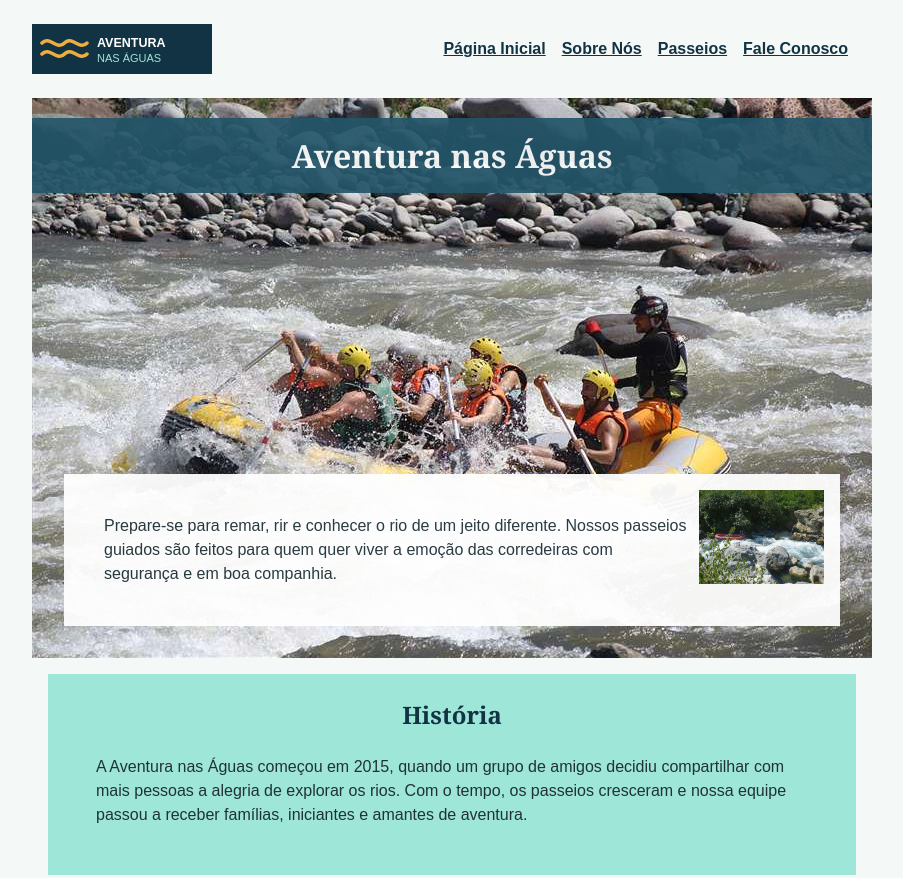
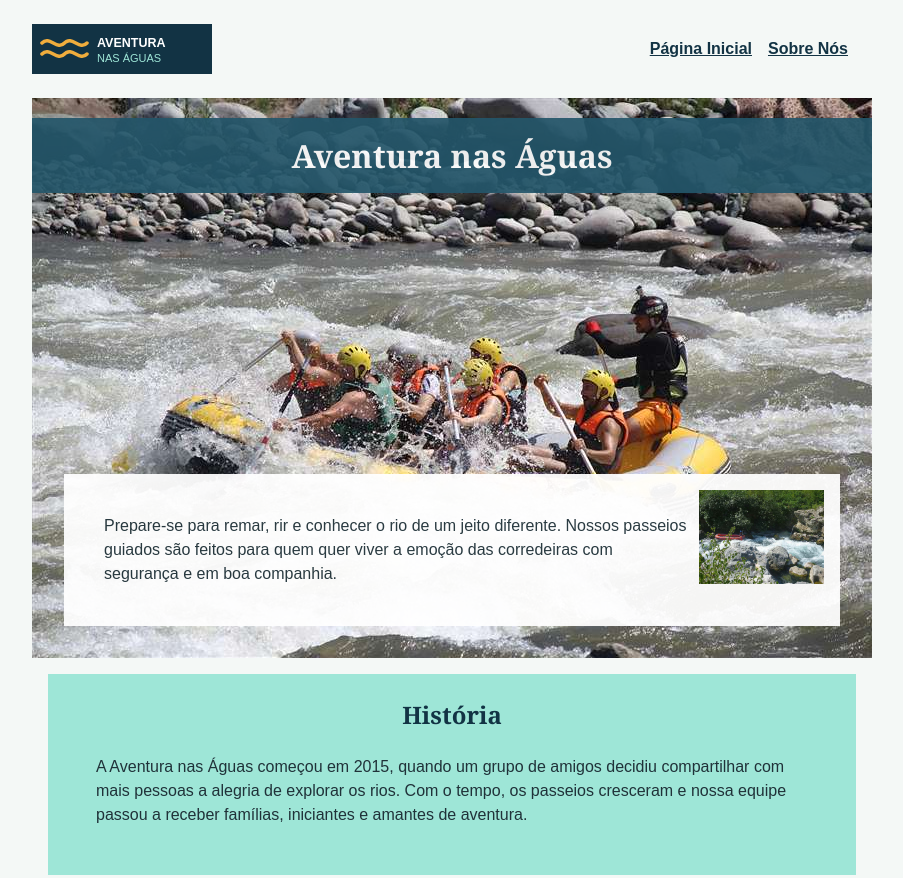
Before and after one commit to MestreOsires/wdd130, a plain HTML site: page wwr/sobre.html in a window 1280 px wide. Shown: the top 878 px of the page, without its empty margins (188-1091 px from the left). Drawn offline with Linux system fonts and the light colour scheme.

Commit message:
Remove navigation links for 'Passeios' and 'Fale Conosco'
Removed links to 'Passeios' and 'Fale Conosco' from navigation.

```diff
--- a/wwr/sobre.html
+++ b/wwr/sobre.html
@@ -16,8 +16,6 @@
       <nav>
         <a href="../index.html">Página Inicial</a>
         <a href="sobre.html">Sobre Nós</a>
-        <a href="passeios.html">Passeios</a>
-        <a href="contato.html">Fale Conosco</a>
       </nav>
     </header>
     <main>
```
